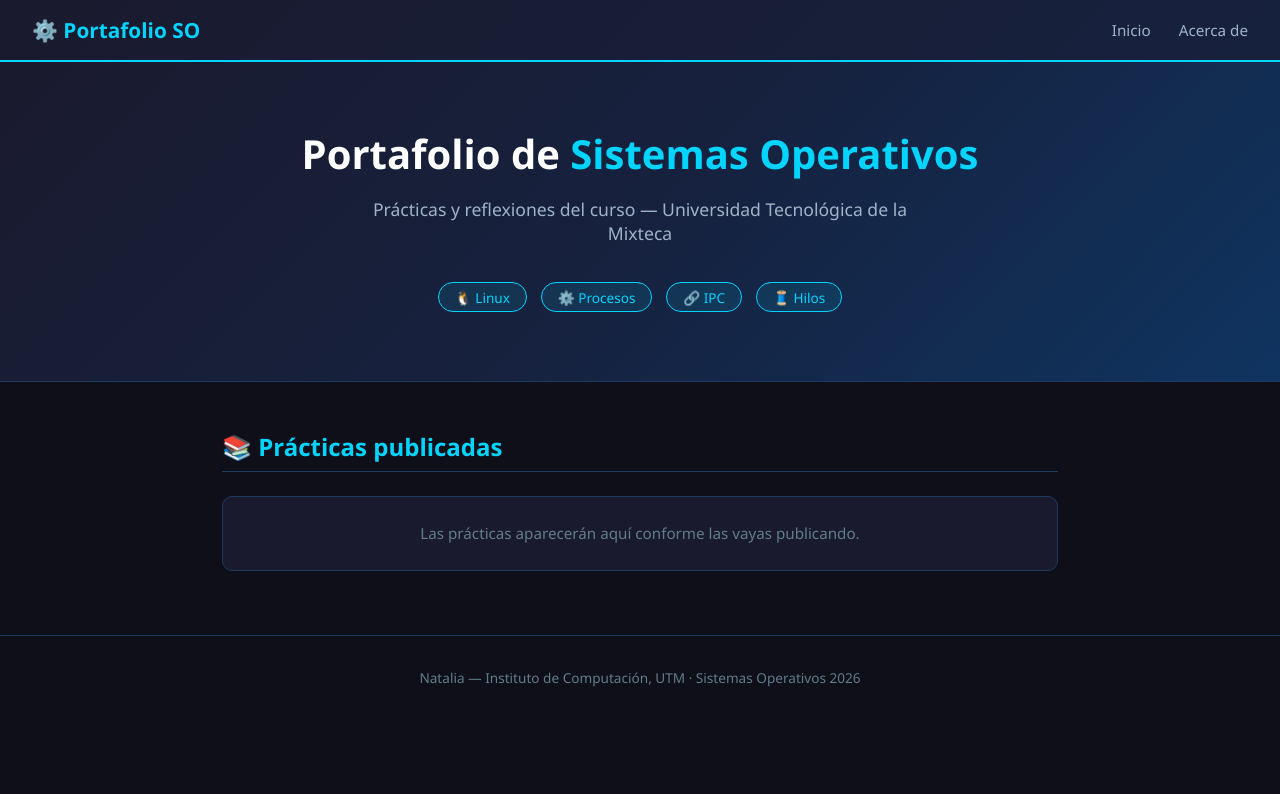
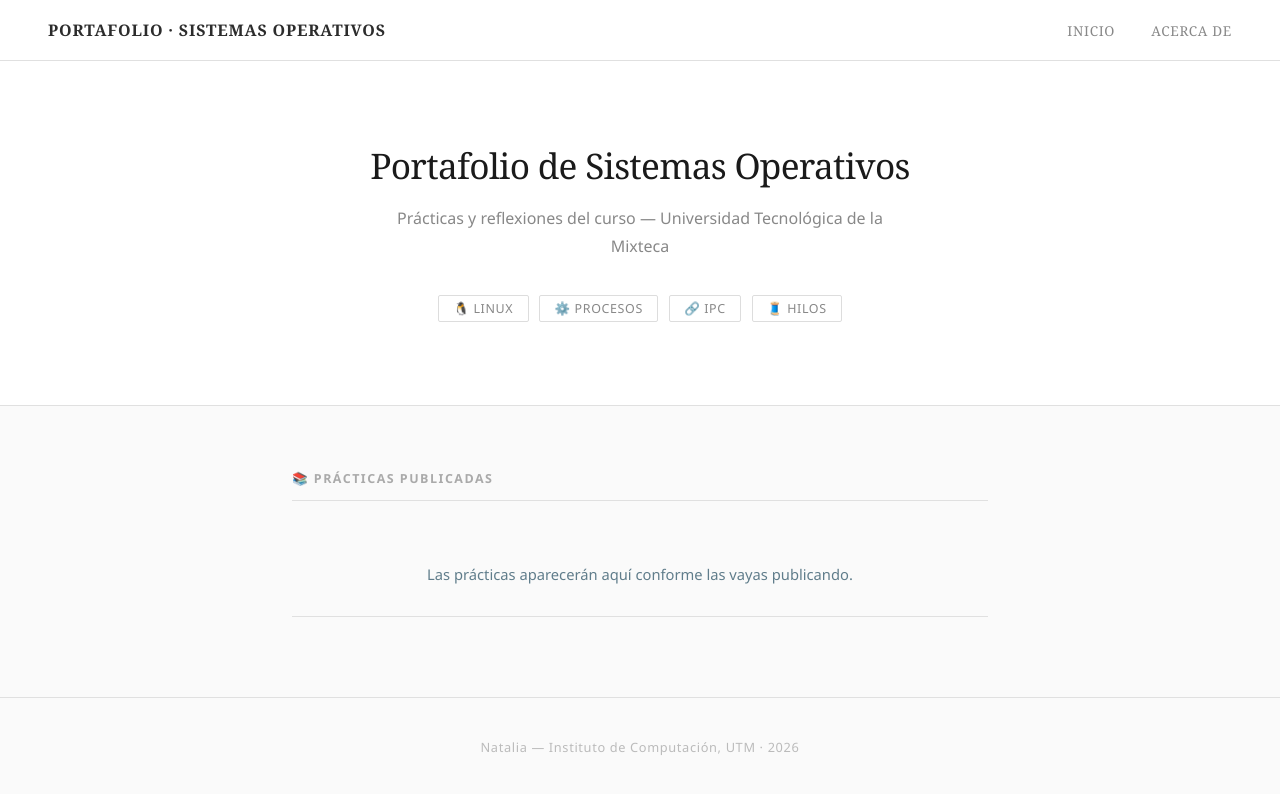
Before and after one commit to Natalia0197/Natalia0197.github.io, a Jekyll site: the page built from index.md, in a window 1280 px wide. Shown: the top 794 px of the page. Built offline with Jekyll 4.4.1, drawn with Linux system fonts in a browser that asks for light colours.

Commit message:
Update default.html

```diff
--- a/_layouts/default.html
+++ b/_layouts/default.html
@@ -8,173 +8,227 @@
     * { margin: 0; padding: 0; box-sizing: border-box; }
 
     body {
-      font-family: 'Segoe UI', sans-serif;
-      background: #0f0f1a;
-      color: #e0e0e0;
+      font-family: 'Georgia', serif;
+      background: #fafafa;
+      color: #2c2c2c;
       min-height: 100vh;
     }
 
     header {
-      background: linear-gradient(135deg, #1a1a2e, #16213e);
-      border-bottom: 2px solid #00d4ff;
-      padding: 1rem 2rem;
+      background: #ffffff;
+      border-bottom: 1px solid #e0e0e0;
+      padding: 1.2rem 3rem;
       display: flex;
       justify-content: space-between;
       align-items: center;
     }
 
     header .logo {
-      font-size: 1.3rem;
-      font-weight: 700;
-      color: #00d4ff;
+      font-size: 1rem;
+      font-weight: 600;
+      color: #2c2c2c;
       text-decoration: none;
+      letter-spacing: 0.05em;
+      text-transform: uppercase;
     }
 
     nav a {
-      color: #a0b4c8;
+      color: #888;
       text-decoration: none;
-      margin-left: 1.5rem;
-      font-size: 0.95rem;
+      margin-left: 2rem;
+      font-size: 0.85rem;
+      letter-spacing: 0.05em;
+      text-transform: uppercase;
       transition: color 0.2s;
     }
 
-    nav a:hover { color: #00d4ff; }
+    nav a:hover { color: #2c2c2c; }
 
     .hero {
-      background: linear-gradient(135deg, #1a1a2e 0%, #16213e 50%, #0f3460 100%);
-      padding: 4rem 2rem;
+      background: #ffffff;
+      border-bottom: 1px solid #e0e0e0;
+      padding: 5rem 3rem;
       text-align: center;
-      border-bottom: 1px solid #1e3a5f;
     }
 
     .hero h1 {
-      font-size: 2.5rem;
-      color: #ffffff;
+      font-size: 2.2rem;
+      color: #1a1a1a;
+      font-weight: 400;
+      letter-spacing: -0.02em;
       margin-bottom: 1rem;
     }
 
-    .hero h1 span { color: #00d4ff; }
-
     .hero p {
-      color: #a0b4c8;
-      font-size: 1.1rem;
-      max-width: 600px;
+      color: #888;
+      font-size: 1rem;
+      max-width: 500px;
       margin: 0 auto 2rem;
+      line-height: 1.7;
+      font-family: 'Segoe UI', sans-serif;
     }
 
     .badge {
       display: inline-block;
-      background: rgba(0,212,255,0.1);
-      border: 1px solid #00d4ff;
-      color: #00d4ff;
-      padding: 0.3rem 1rem;
-      border-radius: 20px;
-      font-size: 0.85rem;
-      margin: 0.3rem;
+      border: 1px solid #ddd;
+      color: #888;
+      padding: 0.25rem 0.9rem;
+      border-radius: 2px;
+      font-size: 0.78rem;
+      margin: 0.2rem;
+      font-family: 'Segoe UI', sans-serif;
+      letter-spacing: 0.05em;
+      text-transform: uppercase;
     }
 
     main {
-      max-width: 900px;
-      margin: 3rem auto;
+      max-width: 760px;
+      margin: 4rem auto;
       padding: 0 2rem;
     }
 
     .section-title {
-      font-size: 1.5rem;
-      color: #00d4ff;
-      margin-bottom: 1.5rem;
-      padding-bottom: 0.5rem;
-      border-bottom: 1px solid #1e3a5f;
+      font-size: 0.78rem;
+      color: #aaa;
+      margin-bottom: 2rem;
+      letter-spacing: 0.12em;
+      text-transform: uppercase;
+      font-family: 'Segoe UI', sans-serif;
+      padding-bottom: 0.8rem;
+      border-bottom: 1px solid #e0e0e0;
     }
 
     .post-card {
-      background: #1a1a2e;
-      border: 1px solid #1e3a5f;
-      border-radius: 10px;
-      padding: 1.5rem;
-      margin-bottom: 1.2rem;
-      transition: border-color 0.2s, transform 0.2s;
+      padding: 1.8rem 0;
+      border-bottom: 1px solid #e0e0e0;
+      transition: opacity 0.2s;
     }
 
-    .post-card:hover {
-      border-color: #00d4ff;
-      transform: translateY(-2px);
+    .post-card:hover { opacity: 0.7; }
+
+    .post-card h2 {
+      font-size: 1.15rem;
+      font-weight: 500;
+      margin-bottom: 0.4rem;
     }
 
-    .post-card h2 { font-size: 1.1rem; margin-bottom: 0.5rem; }
-    .post-card h2 a { color: #ffffff; text-decoration: none; }
-    .post-card h2 a:hover { color: #00d4ff; }
-    .post-card .meta { color: #607d8b; font-size: 0.85rem; margin-bottom: 0.5rem; }
-    .post-card p { color: #a0b4c8; font-size: 0.95rem; line-height: 1.6; }
+    .post-card h2 a {
+      color: #1a1a1a;
+      text-decoration: none;
+    }
+
+    .post-card .meta {
+      color: #bbb;
+      font-size: 0.8rem;
+      margin-bottom: 0.5rem;
+      font-family: 'Segoe UI', sans-serif;
+      letter-spacing: 0.03em;
+    }
+
+    .post-card p {
+      color: #777;
+      font-size: 0.92rem;
+      line-height: 1.7;
+      font-family: 'Segoe UI', sans-serif;
+    }
 
     .post-content {
-      background: #1a1a2e;
-      border: 1px solid #1e3a5f;
-      border-radius: 10px;
-      padding: 2.5rem;
-      line-height: 1.8;
+      background: #ffffff;
+      border: 1px solid #e0e0e0;
+      border-radius: 2px;
+      padding: 3rem;
+      line-height: 1.9;
     }
 
-    .post-content h1, .post-content h2, .post-content h3 {
-      color: #00d4ff;
-      margin: 1.5rem 0 0.8rem;
+    .post-content h1 {
+      font-size: 1.8rem;
+      font-weight: 400;
+      color: #1a1a1a;
+      margin-bottom: 0.4rem;
     }
 
-    .post-content p { color: #c0cdd8; margin-bottom: 1rem; }
+    .post-content h2 {
+      font-size: 1.2rem;
+      font-weight: 500;
+      color: #2c2c2c;
+      margin: 2rem 0 0.8rem;
+      padding-bottom: 0.4rem;
+      border-bottom: 1px solid #e0e0e0;
+    }
+
+    .post-content h3 {
+      font-size: 1rem;
+      font-weight: 600;
+      color: #2c2c2c;
+      margin: 1.5rem 0 0.5rem;
+    }
+
+    .post-content p {
+      color: #444;
+      margin-bottom: 1rem;
+      font-family: 'Segoe UI', sans-serif;
+      font-size: 0.97rem;
+    }
 
     .post-content code {
-      background: #0f0f1a;
-      border: 1px solid #1e3a5f;
-      color: #00ff88;
-      padding: 0.2rem 0.5rem;
-      border-radius: 4px;
+      background: #f4f4f4;
+      border: 1px solid #e0e0e0;
+      color: #c0392b;
+      padding: 0.15rem 0.45rem;
+      border-radius: 2px;
       font-family: 'Courier New', monospace;
-      font-size: 0.9rem;
+      font-size: 0.88rem;
     }
 
     .post-content pre {
-      background: #0a0a14;
-      border: 1px solid #1e3a5f;
-      border-left: 3px solid #00d4ff;
-      border-radius: 8px;
+      background: #f8f8f8;
+      border: 1px solid #e0e0e0;
+      border-left: 3px solid #2c2c2c;
+      border-radius: 2px;
       padding: 1.5rem;
       overflow-x: auto;
-      margin: 1rem 0;
+      margin: 1.2rem 0;
     }
 
     .post-content pre code {
       background: none;
       border: none;
       padding: 0;
-      color: #00ff88;
+      color: #2c2c2c;
+      font-size: 0.88rem;
     }
 
     .post-content img {
       max-width: 100%;
-      border-radius: 8px;
-      border: 1px solid #1e3a5f;
-      margin: 1rem 0;
+      border: 1px solid #e0e0e0;
+      border-radius: 2px;
+      margin: 1.5rem 0;
     }
 
     .post-content ul, .post-content ol {
       padding-left: 1.5rem;
-      color: #c0cdd8;
+      color: #555;
       margin-bottom: 1rem;
+      font-family: 'Segoe UI', sans-serif;
+      font-size: 0.97rem;
+      line-height: 1.8;
     }
 
     footer {
       text-align: center;
-      padding: 2rem;
-      color: #607d8b;
-      font-size: 0.85rem;
-      border-top: 1px solid #1e3a5f;
-      margin-top: 4rem;
+      padding: 2.5rem;
+      color: #bbb;
+      font-size: 0.8rem;
+      border-top: 1px solid #e0e0e0;
+      margin-top: 5rem;
+      font-family: 'Segoe UI', sans-serif;
+      letter-spacing: 0.05em;
     }
   </style>
 </head>
 <body>
   <header>
-    <a href="/" class="logo">⚙️ Portafolio SO</a>
+    <a href="/" class="logo">Portafolio · Sistemas Operativos</a>
     <nav>
       <a href="/">Inicio</a>
       <a href="/about">Acerca de</a>
```
Also changed, not shown: other parts of _layouts/default.html (+1 -1 lines).
